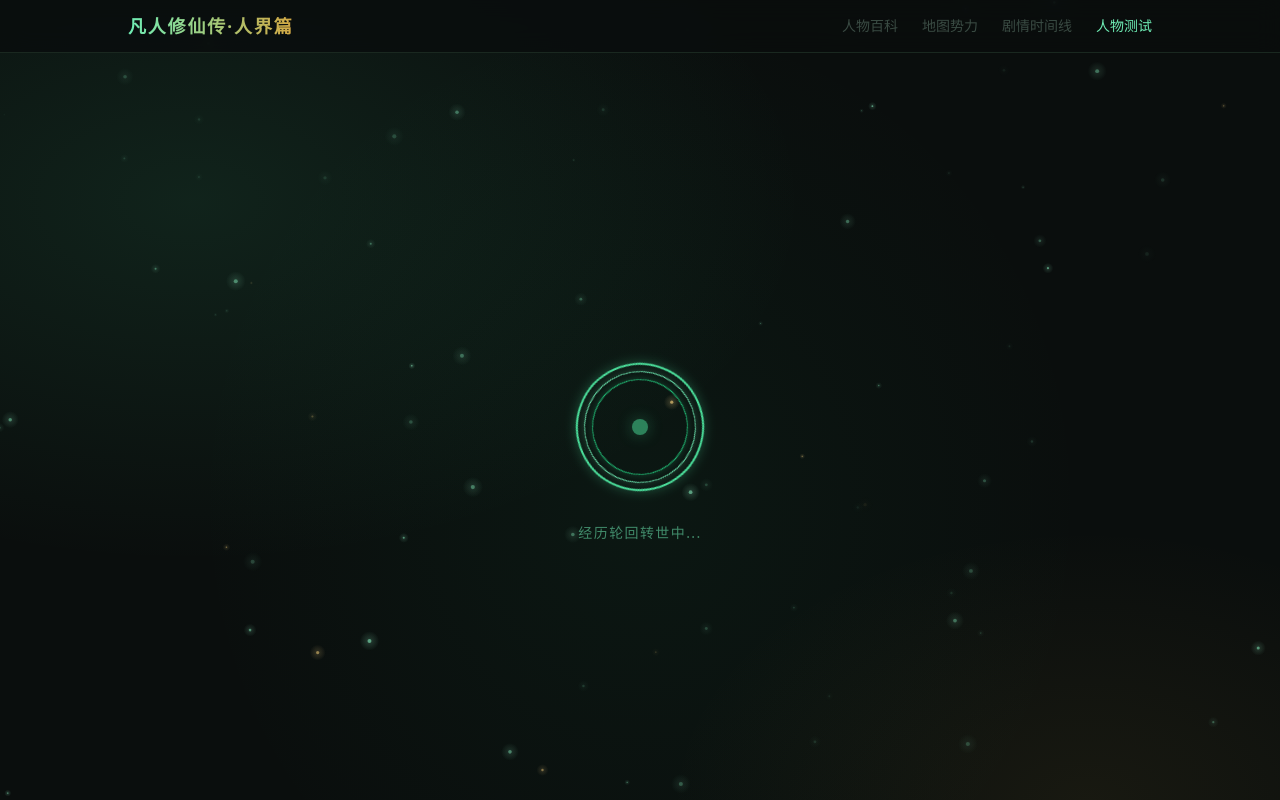
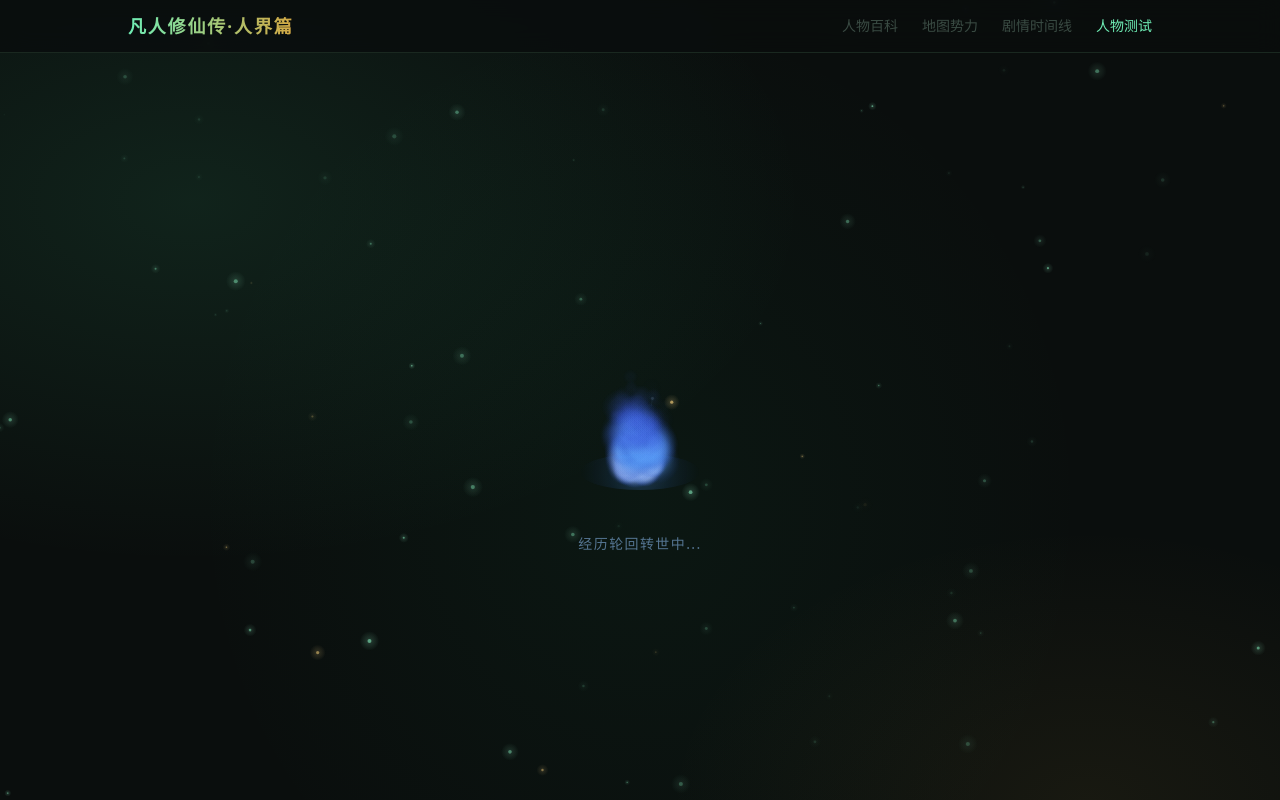
Before and after one commit to fujianwei/fanren-wiki, a Next.js app: page /destiny in a window 1280 px wide. Both pictures are taken after a click on the button "再入轮回，重塑天资". Shown: the top 800 px of the page. Built offline with nearby package versions, Linux system fonts and the light colour scheme.

Commit message:
feat(visual): 轮回入场蓝色火焰特效，调整宽度和高度

```diff
--- a/components/destiny/ReincarnationGate.tsx
+++ b/components/destiny/ReincarnationGate.tsx
@@ -27,6 +27,157 @@ function getRootType(fortune: number): { label: string; borderColor: string; tex
     borderColor: "rgba(74,222,154,0.2)", textColor: "rgba(74,222,154,0.3)",
     glowColor: "transparent",
   };
+}
+
+function BlueFlame() {
+  const canvasRef = useRef<HTMLCanvasElement>(null);
+  const animRef = useRef<number>(0);
+
+  useEffect(() => {
+    const canvas = canvasRef.current;
+    if (!canvas) return;
+    const ctx = canvas.getContext("2d");
+    if (!ctx) return;
+
+    const W = canvas.width = 260;
+    const H = canvas.height = 150;
+    const CX = W / 2;
+    const BASE_Y = H - 30;
+
+    interface Particle {
+      x: number; y: number;
+      vx: number; vy: number;
+      life: number; maxLife: number;
+      r: number;
+      type: "flame" | "spark";
+    }
+
+    const particles: Particle[] = [];
+
+    function spawn() {
+      // 火焰粒子：窄扇形，粒子小起步，上升后膨胀再消散
+      const count = 2;
+      for (let i = 0; i < count; i++) {
+        const angle = -Math.PI / 2 + (Math.random() - 0.5) * 1.0; // 稍宽
+        const speed = Math.random() * 0.5 + 0.25;
+        const maxLife = Math.random() * 30 + 50; // 矮一些寿命缩短
+        particles.push({
+          x: CX + (Math.random() - 0.5) * 30, // 更宽起始
+          y: BASE_Y,
+          vx: Math.cos(angle) * speed * 0.5,
+          vy: Math.sin(angle) * speed,
+          life: maxLife,
+          maxLife,
+          r: Math.random() * 4 + 3,  // 初始半径小
+          type: "flame",
+        });
+      }
+      // 火花：偶尔
+      if (Math.random() < 0.15) {
+        const angle = -Math.PI / 2 + (Math.random() - 0.5) * 1.8;
+        const speed = Math.random() * 1.2 + 0.8;
+        particles.push({
+          x: CX + (Math.random() - 0.5) * 16,
+          y: BASE_Y - 25 - Math.random() * 15,
+          vx: Math.cos(angle) * speed,
+          vy: Math.sin(angle) * speed - 0.3,
+          life: Math.random() * 18 + 8,
+          maxLife: 26,
+          r: Math.random() * 1.5 + 0.5,
+          type: "spark",
+        });
+      }
+    }
+
+    function draw() {
+      ctx!.clearRect(0, 0, W, H);
+
+      spawn();
+
+      for (let i = particles.length - 1; i >= 0; i--) {
+        const p = particles[i];
+        const progress = p.life / p.maxLife; // 1→0 as dying
+
+        p.x += p.vx + Math.sin(p.life * 0.18) * 0.3;
+        p.y += p.vy;
+        p.vy -= 0.018;
+        // 前半段膨胀，后半段收缩 —— 形成饱满火苗形态
+        if (p.life > p.maxLife * 0.5) {
+          p.r *= 1.018; // 上升时膨胀
+        } else {
+          p.r *= 0.972; // 顶部收缩消散
+        }
+        p.life--;
+
+        if (p.life <= 0 || p.r < 0.3) {
+          particles.splice(i, 1);
+          continue;
+        }
+
+        if (p.type === "flame") {
+          // 火焰颜色：核心白蓝 → 中层蓝 → 外层深蓝紫，随生命衰减
+          const alpha = progress * 0.85;
+          let color: string;
+          if (progress > 0.7) {
+            // 核心：白蓝
+            color = `rgba(220, 240, 255, ${alpha})`;
+          } else if (progress > 0.4) {
+            // 中层：亮蓝
+            color = `rgba(96, 165, 250, ${alpha})`;
+          } else {
+            // 外层：深蓝紫
+            color = `rgba(59, 90, 220, ${alpha * 0.7})`;
+          }
+
+          const grad = ctx!.createRadialGradient(p.x, p.y, 0, p.x, p.y, p.r * 2.5);
+          grad.addColorStop(0, color);
+          grad.addColorStop(0.5, color.replace(/[\d.]+\)$/, `${alpha * 0.5})`));
+          grad.addColorStop(1, "rgba(30,60,180,0)");
+
+          ctx!.beginPath();
+          ctx!.arc(p.x, p.y, p.r * 2.5, 0, Math.PI * 2);
+          ctx!.fillStyle = grad;
+          ctx!.fill();
+        } else {
+          // 火花：亮白蓝小点
+          const alpha = progress * 0.9;
+          ctx!.beginPath();
+          ctx!.arc(p.x, p.y, p.r, 0, Math.PI * 2);
+          ctx!.fillStyle = `rgba(186, 230, 253, ${alpha})`;
+          ctx!.fill();
+          // 火花拖尾
+          ctx!.beginPath();
+          ctx!.moveTo(p.x, p.y);
+          ctx!.lineTo(p.x - p.vx * 3, p.y - p.vy * 3);
+          ctx!.strokeStyle = `rgba(147, 197, 253, ${alpha * 0.4})`;
+          ctx!.lineWidth = p.r * 0.8;
+          ctx!.stroke();
+        }
+      }
+
+      // 底部辉光底座，围绕 BASE_Y，自然融入背景
+      const baseGrad = ctx!.createRadialGradient(CX, BASE_Y, 0, CX, BASE_Y, 60);
+      baseGrad.addColorStop(0, "rgba(96,165,250,0.28)");
+      baseGrad.addColorStop(0.5, "rgba(59,130,246,0.10)");
+      baseGrad.addColorStop(1, "rgba(30,60,180,0)");
+      ctx!.beginPath();
+      ctx!.ellipse(CX, BASE_Y, 60, 18, 0, 0, Math.PI * 2);
+      ctx!.fillStyle = baseGrad;
+      ctx!.fill();
+
+      animRef.current = requestAnimationFrame(draw);
+    }
+
+    draw();
+    return () => cancelAnimationFrame(animRef.current);
+  }, []);
+
+  return (
+    <canvas
+      ref={canvasRef}
+      style={{ width: 260, height: 150, display: "block" }}
+    />
+  );
 }
 
 export default function ReincarnationGate({ onComplete }: Props) {
@@ -62,43 +213,10 @@ export default function ReincarnationGate({ onComplete }: Props) {
       <div className="relative text-center px-8 max-w-sm mx-auto" style={{ zIndex: 1 }}>
         {phase === "spinning" && (
           <div className="flex flex-col items-center gap-8">
-            {/* 旋转光环 */}
-            <div className="relative w-32 h-32">
-              <div
-                className="absolute inset-0 rounded-full animate-spin"
-                style={{
-                  border: "2px solid #4ade9a",
-                  boxShadow: "0 0 12px rgba(74,222,154,0.3)",
-                  animationDuration: "3s",
-                }}
-              />
-              <div
-                className="absolute inset-2 rounded-full animate-spin"
-                style={{
-                  border: "1px solid #6fedb5",
-                  boxShadow: "0 0 8px rgba(111,237,181,0.2)",
-                  animationDuration: "2s",
-                  animationDirection: "reverse",
-                }}
-              />
-              <div
-                className="absolute inset-4 rounded-full animate-spin"
-                style={{
-                  border: "1px solid #22c47a",
-                  boxShadow: "0 0 6px rgba(34,196,122,0.25)",
-                  animationDuration: "1.5s",
-                }}
-              />
-              <div className="absolute inset-0 flex items-center justify-center">
-                <div
-                  className="w-4 h-4 rounded-full animate-pulse"
-                  style={{ backgroundColor: "#4ade9a", boxShadow: "0 0 16px rgba(74,222,154,0.6)" }}
-                />
-              </div>
-            </div>
+            <BlueFlame />
             <p
               className="text-sm tracking-widest animate-pulse"
-              style={{ color: "#6fedb5" }}
+              style={{ color: "#93c5fd" }}
             >
               经历轮回转世中...
             </p>
```
